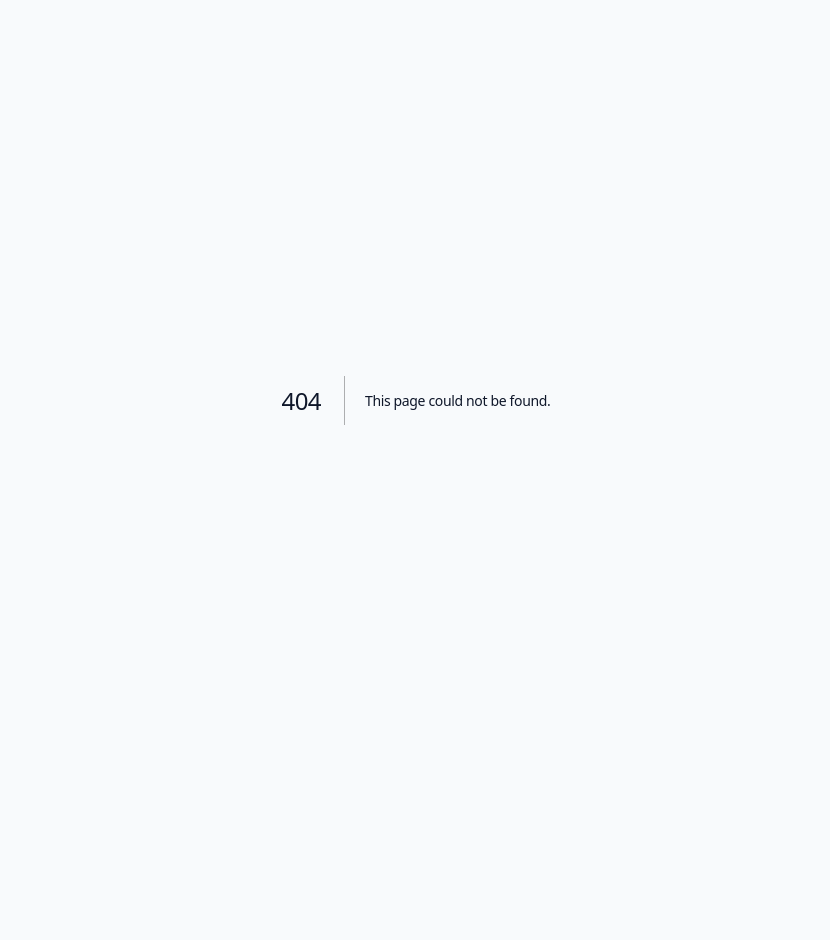
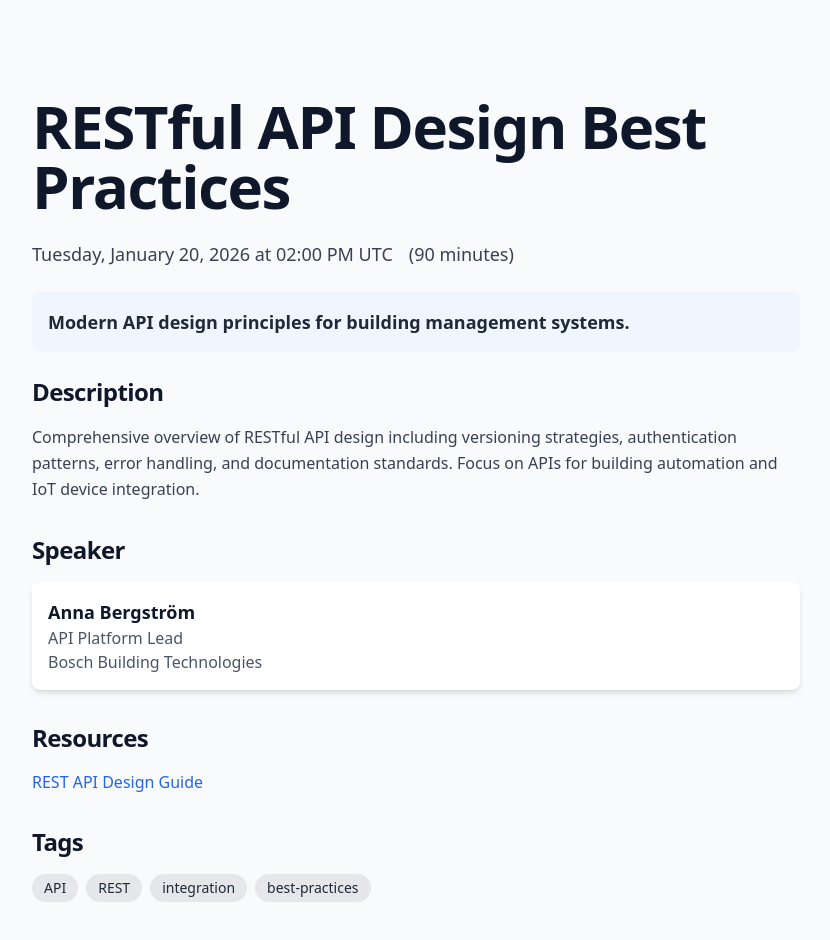
Before and after one commit to Andy-Wall/btarcetsite, a Next.js app: page /sessions/2026-01-api-design-best-practices in a window 1280 px wide. Before the commit this address had no page. Shown: the top 940 px of the page, without its empty margins (224-1054 px from the left). Before the commit the page ends 800 px from the top, so only its background shows below. Built offline with nearby package versions, Linux system fonts and the light colour scheme.

Commit message:
feat: implement static params for /sessions/[id] route
Co-authored-by: Andy-Wall <2339708+Andy-Wall@users.noreply.github.com>

```diff
--- /dev/null
+++ b/src/app/sessions/[id]/page.tsx
@@ -0,0 +1,153 @@
+import { loadAllSessions, getSessionById } from '../../../lib/sessions';
+
+/**
+ * Generate static params for all session pages at build time
+ * This enables static export of all session detail pages
+ */
+export function generateStaticParams() {
+  const sessions = loadAllSessions();
+
+  return sessions.map((session) => ({
+    id: session.id,
+  }));
+}
+
+interface SessionDetailPageProps {
+  params: {
+    id: string;
+  };
+}
+
+export default function SessionDetailPage({ params }: SessionDetailPageProps) {
+  const session = getSessionById(params.id);
+
+  if (!session) {
+    return (
+      <main id="main-content" className="flex min-h-screen flex-col p-6 sm:p-12 lg:p-24">
+        <div className="container-responsive">
+          <div className="max-w-3xl mx-auto">
+            <h1 className="text-center mb-8">Session Not Found</h1>
+            <p className="text-center text-gray-600 dark:text-gray-300">
+              The requested session could not be found.
+            </p>
+          </div>
+        </div>
+      </main>
+    );
+  }
+
+  return (
+    <main id="main-content" className="flex min-h-screen flex-col p-6 sm:p-12 lg:p-24">
+      <div className="container-responsive">
+        <div className="max-w-3xl mx-auto">
+          {/* Session Title */}
+          <h1 className="mb-6">{session.title}</h1>
+
+          {/* Date and Time */}
+          <div className="mb-6 text-lg text-gray-700 dark:text-gray-200">
+            <time dateTime={session.startDateTime}>
+              {new Date(session.startDateTime).toLocaleDateString('en-US', {
+                weekday: 'long',
+                year: 'numeric',
+                month: 'long',
+                day: 'numeric',
+                hour: '2-digit',
+                minute: '2-digit',
+                timeZoneName: 'short'
+              })}
+            </time>
+            {session.durationMinutes && (
+              <span className="ml-4">({session.durationMinutes} minutes)</span>
+            )}
+          </div>
+
+          {/* Summary */}
+          {session.summary && (
+            <div className="mb-6 p-4 bg-blue-50 dark:bg-blue-900/20 rounded-lg">
+              <p className="text-lg font-semibold text-gray-800 dark:text-gray-100">
+                {session.summary}
+              </p>
+            </div>
+          )}
+
+          {/* Description */}
+          {session.description && (
+            <section className="mb-8">
+              <h2 className="text-2xl font-semibold mb-4">Description</h2>
+              <p className="text-gray-700 dark:text-gray-200 leading-relaxed">
+                {session.description}
+              </p>
+            </section>
+          )}
+
+          {/* Speakers */}
+          {session.speakers && session.speakers.length > 0 && (
+            <section className="mb-8">
+              <h2 className="text-2xl font-semibold mb-4">
+                Speaker{session.speakers.length > 1 ? 's' : ''}
+              </h2>
+              <div className="space-y-4">
+                {session.speakers.map((speaker, index) => (
+                  <div
+                    key={`${speaker.name}-${index}`}
+                    className="p-4 bg-white dark:bg-slate-800 rounded-lg shadow-md"
+                  >
+                    <p className="font-semibold text-lg">{speaker.name}</p>
+                    {speaker.roleOrTitle && (
+                      <p className="text-gray-600 dark:text-gray-300">
+                        {speaker.roleOrTitle}
+                      </p>
+                    )}
+                    {speaker.organization && (
+                      <p className="text-gray-600 dark:text-gray-300">
+                        {speaker.organization}
+                      </p>
+                    )}
+                  </div>
+                ))}
+              </div>
+            </section>
+          )}
+
+          {/* Resources */}
+          {session.resources && session.resources.length > 0 && (
+            <section className="mb-8">
+              <h2 className="text-2xl font-semibold mb-4">Resources</h2>
+              <ul className="space-y-2">
+                {session.resources.map((resource, index) => (
+                  <li key={`${resource.url}-${index}`}>
+                    <a
+                      href={resource.url}
+                      target="_blank"
+                      rel="noopener noreferrer"
+                      className="text-blue-600 dark:text-blue-400 hover:underline"
+                    >
+                      {resource.label}
+                    </a>
+                  </li>
+                ))}
+              </ul>
+            </section>
+          )}
+
+          {/* Tags */}
+          {session.tags && session.tags.length > 0 && (
+            <section className="mb-8">
+              <h2 className="text-2xl font-semibold mb-4">Tags</h2>
+              <div className="flex flex-wrap gap-2">
+                {session.tags.map((tag, index) => (
+                  <span
+                    key={`${tag}-${index}`}
+                    className="px-3 py-1 bg-gray-200 dark:bg-gray-700 text-gray-800 dark:text-gray-200 rounded-full text-sm"
+                  >
+                    {tag}
+                  </span>
+                ))}
+              </div>
+            </section>
+          )}
+        </div>
+      </div>
+    </main>
+  );
+}
--- a/src/components/SessionCard.tsx
+++ b/src/components/SessionCard.tsx
@@ -1,3 +1,4 @@
+import Link from 'next/link';
 import { Session } from '../lib/sessions';
 
 interface SessionCardProps {
@@ -6,8 +7,8 @@ interface SessionCardProps {
 
 export default function SessionCard({ session }: SessionCardProps) {
   return (
-    <div className="p-6 bg-white dark:bg-slate-800 rounded-lg shadow-md">
-      <h3 className="text-xl font-semibold mb-2">{session.title}</h3>
+    <Link href={`/sessions/${session.id}`} className="block p-6 bg-white dark:bg-slate-800 rounded-lg shadow-md hover:shadow-lg transition-shadow">
+      <h3 className="text-xl font-semibold mb-2 text-blue-600 dark:text-blue-400">{session.title}</h3>
       <p className="text-gray-600 dark:text-gray-300 mb-2">
         {new Date(session.startDateTime).toLocaleDateString('en-US', {
           weekday: 'long',
@@ -34,6 +35,6 @@ export default function SessionCard({ session }: SessionCardProps) {
           ))}
         </div>
       )}
-    </div>
+    </Link>
   );
 }
```
